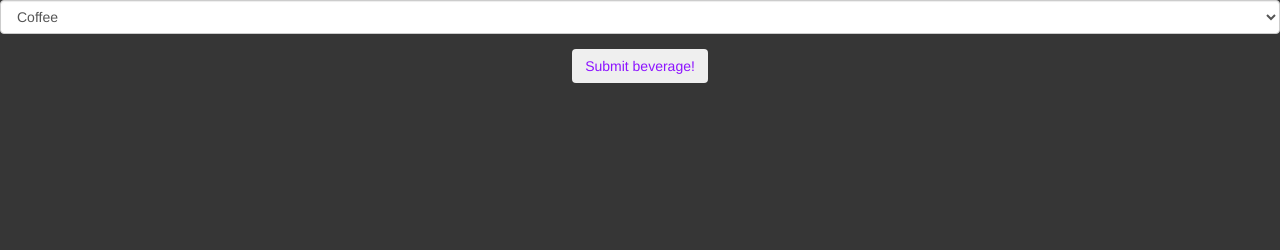
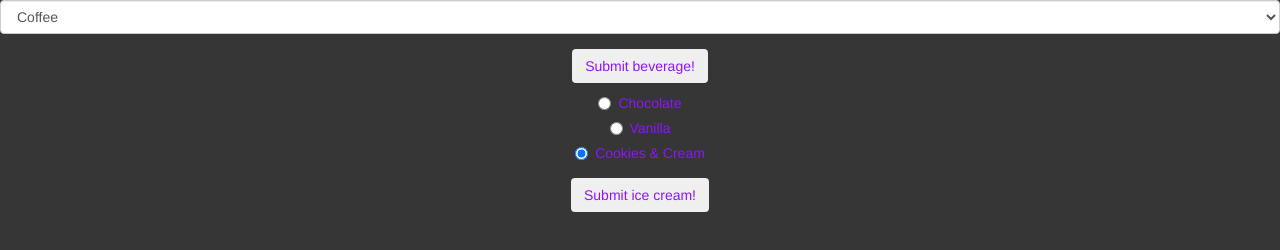
Before and after one commit to ChrisRamer/form-input-types, a plain HTML site: page index.html in a window 1280 px wide. Drawn offline with Linux system fonts and the light colour scheme.

Commit message:
Add radio buttons

```diff
--- a/index.html
+++ b/index.html
@@ -22,6 +22,31 @@
 		</div>
 		<button type="submit" class="btn">Submit beverage!</button>
 	</form>
+
+	<!-- Radio buttons -->
+	<form id="icecreamFlavor">
+		<div class="form-group">
+			<div class="radio">
+				<label>
+					<input type="radio" name="flavor"  value="Chocolate">
+					Chocolate
+				</label>
+			</div>
+			<div class="radio">
+				<label>
+					<input type="radio" name="flavor" value="Vanilla">
+					Vanilla
+				</label>
+			</div>
+			<div class="radio">
+				<label>
+					<input type="radio" name="flavor" value="Cookies & Cream" checked>
+					Cookies & Cream
+				</label>
+			</div>
+		</div>
+		<button type="submit" class="btn">Submit ice cream!</button>
+	</form>
 </body>
 
 </html>
--- a/js/scripts.js
+++ b/js/scripts.js
@@ -6,4 +6,11 @@ $(document).ready(function () {
 		alert("You've chosen " + beverage + "!");
 	});
 
+	$("form#icecreamFlavor").submit(function (e) {
+		e.preventDefault();
+
+		const iceCream = $("input:radio[name=flavor]:checked").val();
+		alert("You've chosen " + iceCream + "!");
+	});
+
 });
```
